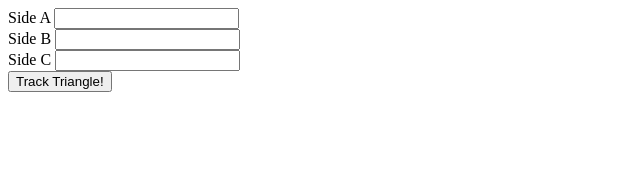
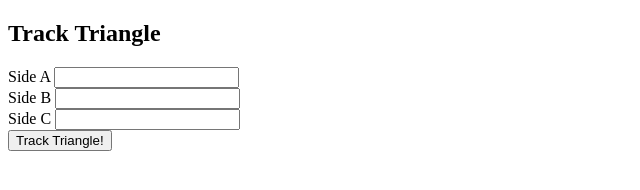
Before and after one commit to Naimar1/Triangle-tracker, a plain HTML site: page index.html in a window 1280 px wide. Shown: the whole page, without its empty margins (0-640 px from the left). Drawn offline with Linux system fonts and the light colour scheme.

Commit message:
Add header

```diff
--- a/index.html
+++ b/index.html
@@ -4,9 +4,10 @@
 
     <link href="css/styles.css" rel="stylesheet" type="text/css">
 
-    <title>Triangle Tracker</title>
+    <title>Triangle </title>
   </head>
   <body>
+    <h2>Track Triangle</h2>
 
         <div class="side">
           <label for="side-a">Side A</label>
```
